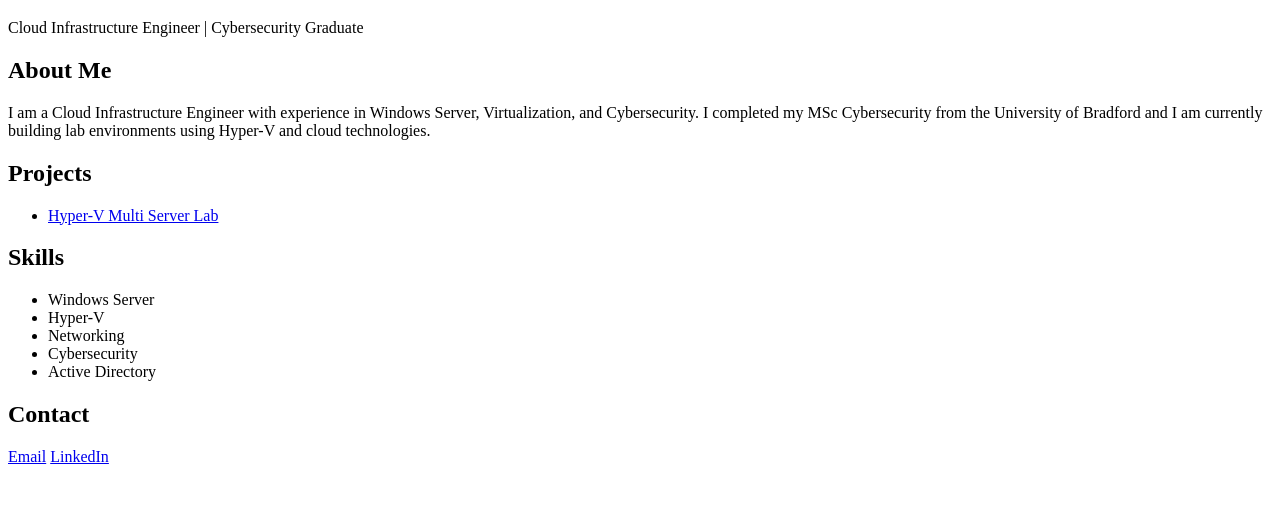
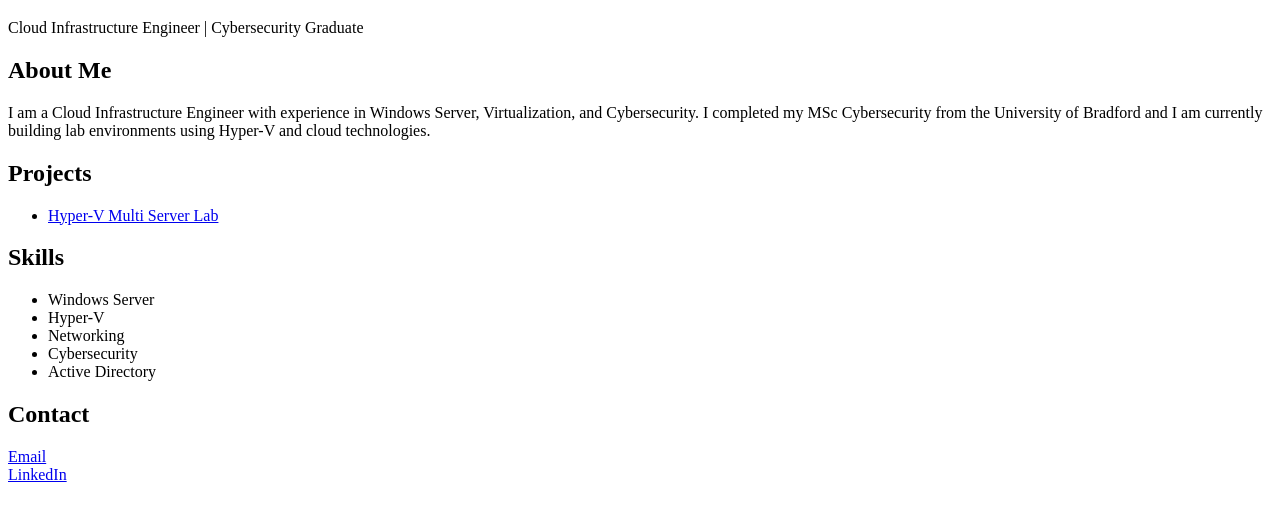
Before and after one commit to venkatkannan-infra/venkatkannan-infra.github.io, a plain HTML site: page index.html in a window 1280 px wide. Shown: the part 61-582 px from the top of the page. Drawn offline with Linux system fonts and the light colour scheme.

Commit message:
Fix HTML formatting and structure

```diff
--- a/index.html
+++ b/index.html
@@ -41,7 +41,7 @@ Hyper-V Multi Server Lab
 <h2>Contact</h2>
 
 <p>
-<a href="mailto:venky93k@gmail.com">Email</a>
+<a href="mailto:venky93k@gmail.com">Email</a><br>
 <a href="https://www.linkedin.com/in/venkan" target="_blank">LinkedIn</a>
 </p>
 
```
